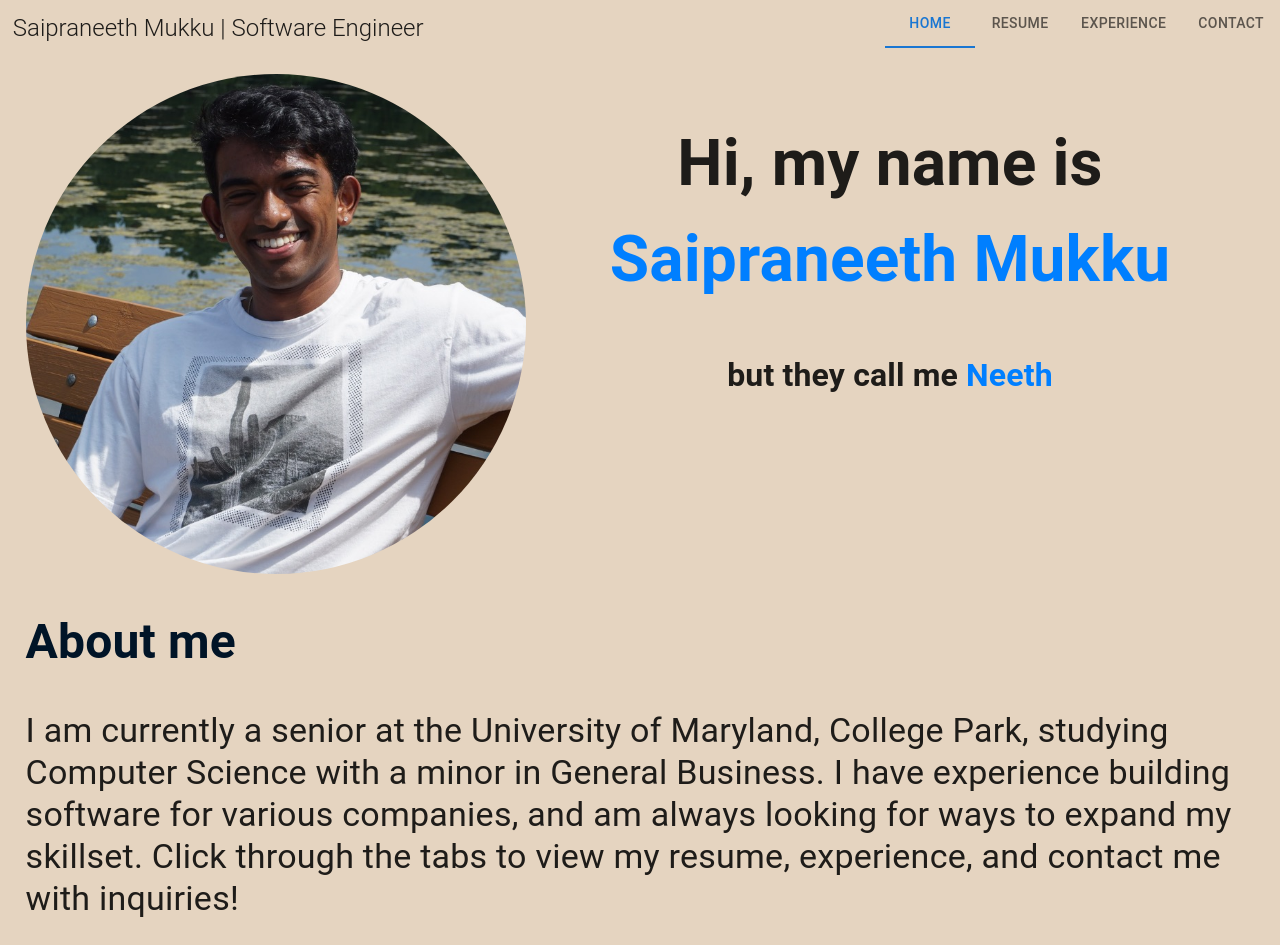
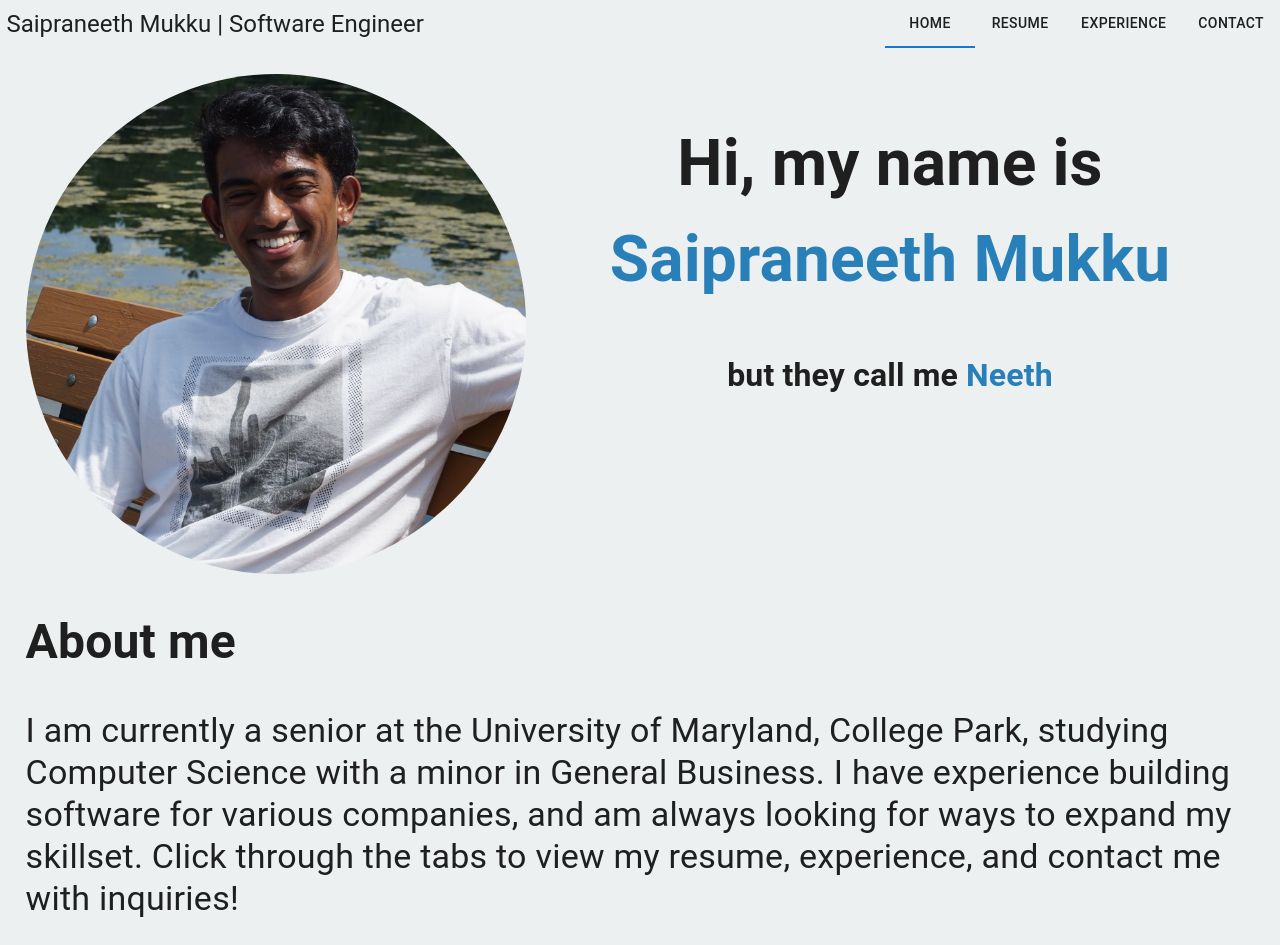
Before and after one commit to saipmukku/Portfolio-Website-Old, a React (Create React App) app: page / in a window 1280 px wide. Built offline with nearby package versions, Linux system fonts and the light colour scheme.

Commit message:
Palette update

```diff
--- a/public/index.html
+++ b/public/index.html
@@ -3,7 +3,7 @@
   <head>
     <meta charset="utf-8" />
     <link rel="icon" href="%PUBLIC_URL%/favicon.ico" />
-    <meta name="viewport" content="width=device-width, initial-scale=1" />
+    <meta name="viewport" content="width=device-width, initial-scale=1 shrink-to-fit=no" />
     <meta name="theme-color" content="#000000" />
     <meta
       name="Neeth's Portfolio"
--- a/src/App.css
+++ b/src/App.css
@@ -47,21 +47,22 @@ body {
   flex-direction: row;
   justify-content: space-between;
   width: 100vw;
-  background-color: #E5D4C0;
+  background-color: #ecf0f1;
+  overflow: hidden;
 }
 
 .outer-contact {
   display: flex;
   flex-direction: row;
   justify-content: center;
-  background-color: #E5D4C0;
+  background-color: #ecf0f1;
 }
 
 .outer-exp {
   display: flex;
   flex-direction: column;
   justify-content: flex-end;
-  background-color: #E5D4C0;
+  background-color: #ecf0f1;
   width: 100vw;
   overflow-x: hidden;
 }
@@ -70,12 +71,13 @@ body {
   display: flex;
   flex-direction: column;
   padding: 2vw;
-  background-color: #E5D4C0;
+  background-color: #ecf0f1;
 }
 
 .outer-resume {
-  background-color: #E5D4C0;
+  background-color: #ecf0f1;
   display: flex;
+  flex-direction: column;
   height: 100%;
   align-items: center;
   justify-content: center;
@@ -89,7 +91,7 @@ body {
 }
 
 .root {
-  background-color: #E5D4C0;
+  background-color: #ecf0f1;
   display: flex;
   flex-direction: column;
   height: 100vh;
--- a/src/pages/ContactPage.js
+++ b/src/pages/ContactPage.js
@@ -8,7 +8,7 @@ function ContactPage() {
   const [emailTooltip, setEmailTooltip] = useState("Copy");
 
   const copyAndUpdateTooltip = () => {
-    navigator.clipboard.writeText("saipmukku@gmail.com")
+    navigator.clipboard.writeText("saipmukku@gmail.com");
     setEmailTooltip("Copied!");
     setTimeout(() => {
       setEmailTooltip("Copy");
--- a/src/pages/ExperiencePage.js
+++ b/src/pages/ExperiencePage.js
@@ -60,7 +60,7 @@ function JobCardFunction(title, location, jobTitle, duration, skills, modal) {
       '&:hover': {
         transform: 'translateY(-5px)',
         boxShadow: '0 12px 36px rgba(0, 0, 0, 0.15)',
-      }, backgroundColor:"#D3D3D3" }} square={false}>
+      }, backgroundColor:"#3498db" }} square={false}>
       <motion.div className="animated-icon" whileHover={{ scale: 1.02 }} whileTap={{ scale: 1.05 }}>
         <Box sx={{ p: 2 }}>
           <Stack direction="row" sx={{ justifyContent:"space-between", gap:"5vw", alignItems:"center" }}>
--- a/src/pages/HomePage.js
+++ b/src/pages/HomePage.js
@@ -13,18 +13,18 @@ function HomePage() {
           <Box>
             <h1 style={{ textAlign:"center", fontSize:"5vw" }}>
               <motion.div whileHover={{ scale: 1.02 }} whileTap={{ scale: 1.05 }}>
-                Hi, my name is <span style={{ color:"#007FFF" }}>Saipraneeth Mukku</span>
+                Hi, my name is <span style={{ color:"#2980b9" }}>Saipraneeth Mukku</span>
               </motion.div>
             </h1>
             <h3 style={{ textAlign:"center", fontSize:"2.5vw" }}>
               <motion.div whileHover={{ scale: 1.05 }} whileTap={{ scale: 1.1 }}>
-                but they call me <span style={{ color:"#007FFF" }}>Neeth</span>
+                but they call me <span style={{ color:"#2980b9" }}>Neeth</span>
               </motion.div>
             </h3>
           </Box>
         </Box>
         <Box className="about-me">
-          <span style={{ color:"#001427", fontSize:"x-large" }}>
+          <span style={{ fontSize:"x-large" }}>
             <motion.div whileHover={{ scale: 1.02 }} whileTap={{ scale: 1.05 }}>
               <h1>About me</h1>
             </motion.div>
--- a/src/pages/Main.js
+++ b/src/pages/Main.js
@@ -32,8 +32,9 @@ function Main() {
     return (
         <Box className="main-page" sx={{ width: '100%' }}>
             <Box className="nav-bar">
-                <Typography variant="h5" sx={{ fontWeight:'300', mt:'1vh', pl:'1vw' }}>Saipraneeth Mukku | Software Engineer</Typography>
-                <Tabs onChange={handleChange} value={value} variant="standard" sx={{ width:'1000' }} centered={true}>
+                <Typography variant="h5" sx={{ fontWeight:'400', p:'0.5vw' }}>Saipraneeth Mukku | Software Engineer</Typography>
+                <Tabs onChange={handleChange} value={value} variant="standard" sx={{ width:'1000' }}
+                    textColor="#2980b9" centered={true}>
                     <Tab label="Home" value={0}/>
                     <Tab label="Resume" value={1}/>
                     <Tab label="Experience" value={2}/>
```
